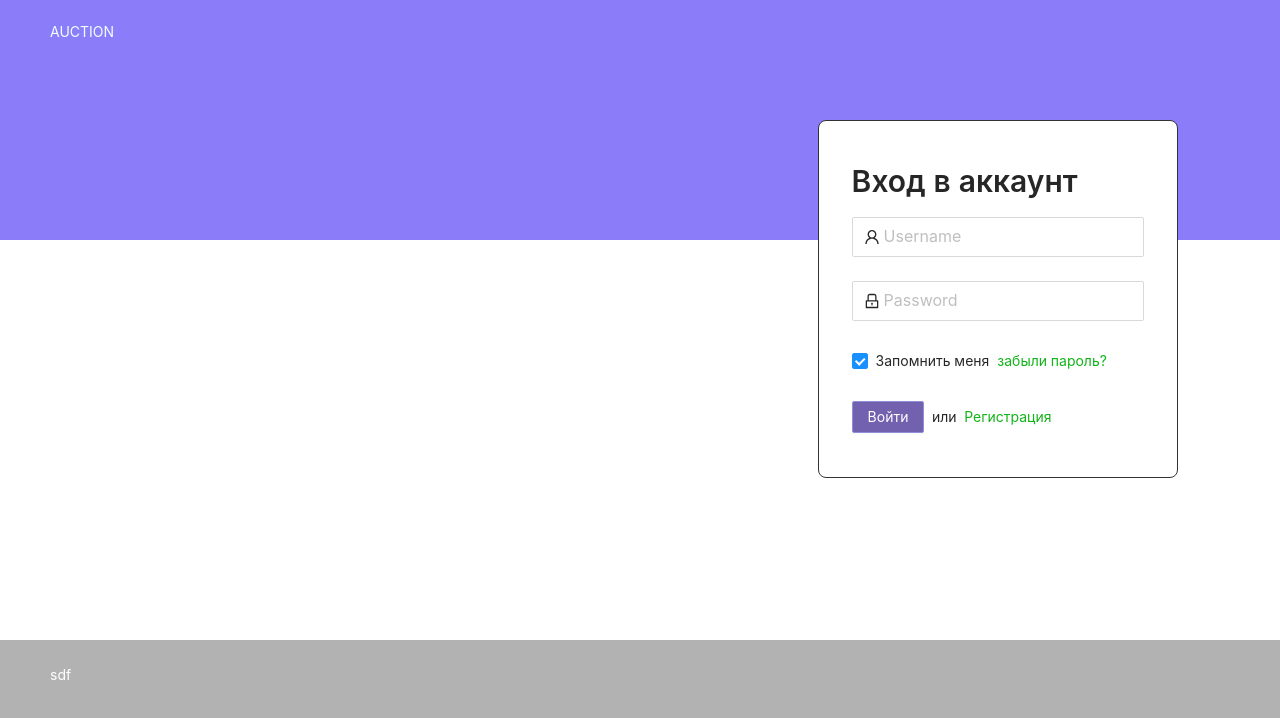
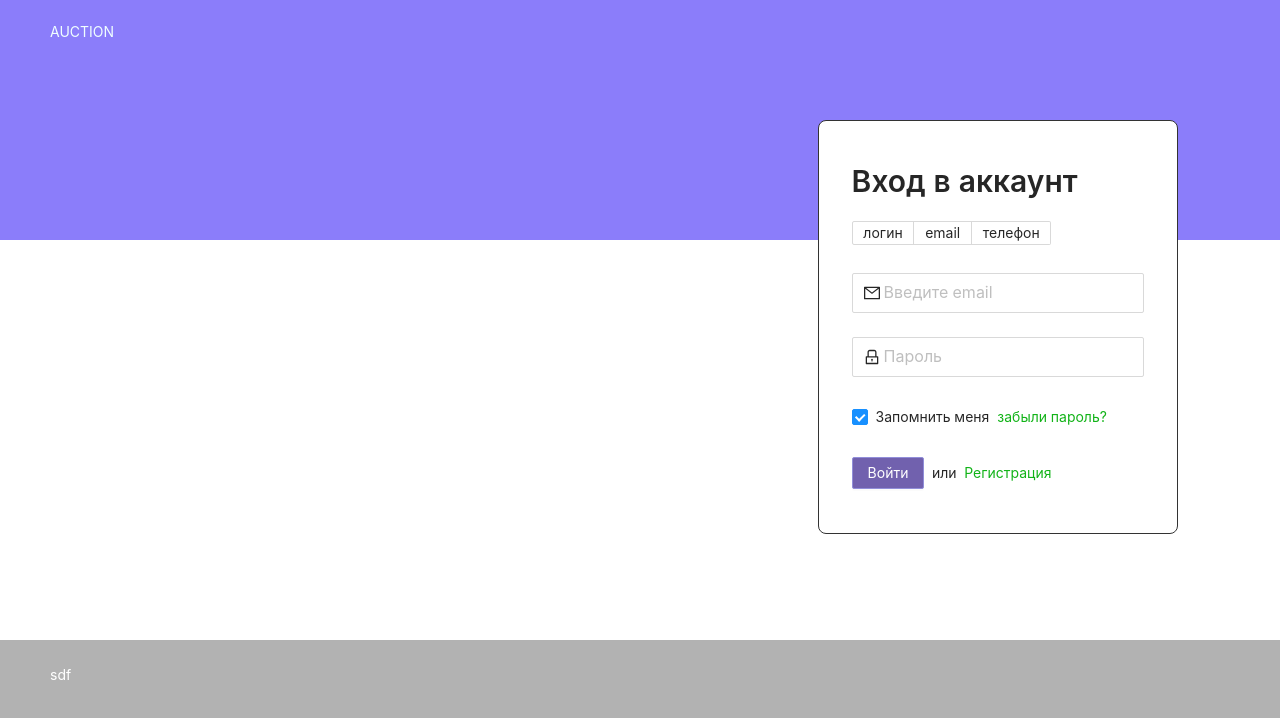
Before and after one commit to ryapisov/auction, a React (Create React App) app: page / in a window 1280 px wide. Shown: the top 718 px of the page. Built offline with nearby package versions, Linux system fonts and the light colour scheme.

Commit message:
update components auth

```diff
--- a/src/components/Auth.js
+++ b/src/components/Auth.js
@@ -1,12 +1,20 @@
-import { Form, Input, Button, Checkbox, Typography } from 'antd'
-import { UserOutlined, LockOutlined } from '@ant-design/icons'
+import React from 'react'
+import { Form, Input, Button, Checkbox, Typography, Radio } from 'antd'
+import { UserOutlined, MailOutlined, PhoneOutlined, LockOutlined } from '@ant-design/icons'
 
 const { Title } = Typography
 
 const Auth = (props) => {
 
+
+  const [check, setCheck] = React.useState('email');
+
   const onFinish = (values) => {
     console.log('Received values of form: ', values)
+  }
+
+  const onChangeHandler = (key) => {
+    setCheck(key)
   }
 
   return (
@@ -20,7 +28,17 @@ const Auth = (props) => {
       }}
       onFinish={onFinish}
     >
-      <Form.Item
+
+       <Form.Item label="" name="">
+          <Radio.Group size="small" onChange={(e)=>onChangeHandler(e.target.value)}>
+            <Radio.Button value="login">&nbsp;логин&nbsp;</Radio.Button>
+            <Radio.Button value="email">&nbsp;email&nbsp;</Radio.Button>
+            <Radio.Button value="phone">&nbsp;телефон&nbsp;</Radio.Button>
+          </Radio.Group>
+        </Form.Item>
+
+      { check === 'login' &&
+        <Form.Item
         name="username"
         rules={[
           {
@@ -32,8 +50,44 @@ const Auth = (props) => {
         <Input
           size="large"
           prefix={<UserOutlined className="site-form-item-icon" />}
-          placeholder="Username" />
+          placeholder="Ваш логин" />
       </Form.Item>
+      }
+
+      {check === 'email' &&
+        <Form.Item
+        name="username"
+        rules={[
+          {
+            required: true,
+            message: 'Please input your Username!',
+          },
+        ]}
+      >
+        <Input
+          size="large"
+          prefix={<MailOutlined  className="site-form-item-icon" />}
+          placeholder="Введите email" />
+      </Form.Item>
+      }
+
+      {check === 'phone' &&
+        <Form.Item
+         name="username"
+         rules={[
+           {
+             required: true,
+             message: 'Please input your Username!',
+           },
+         ]}
+       >
+         <Input
+           size="large"
+           prefix={<PhoneOutlined className="site-form-item-icon" />}
+           placeholder="+7 телефон" />
+       </Form.Item>
+      }
+
       <Form.Item
         name="password"
         rules={[
@@ -47,9 +101,10 @@ const Auth = (props) => {
           size="large"
           prefix={<LockOutlined className="site-form-item-icon" />}
           type="password"
-          placeholder="Password"
+          placeholder="Пароль"
         />
       </Form.Item>
+
       <Form.Item>
         <Form.Item name="remember" valuePropName="checked" noStyle>
           <Checkbox>Запомнить меня</Checkbox>
```
Also changed, not shown: 1 other file (tests, documents, lock files or other folders).
